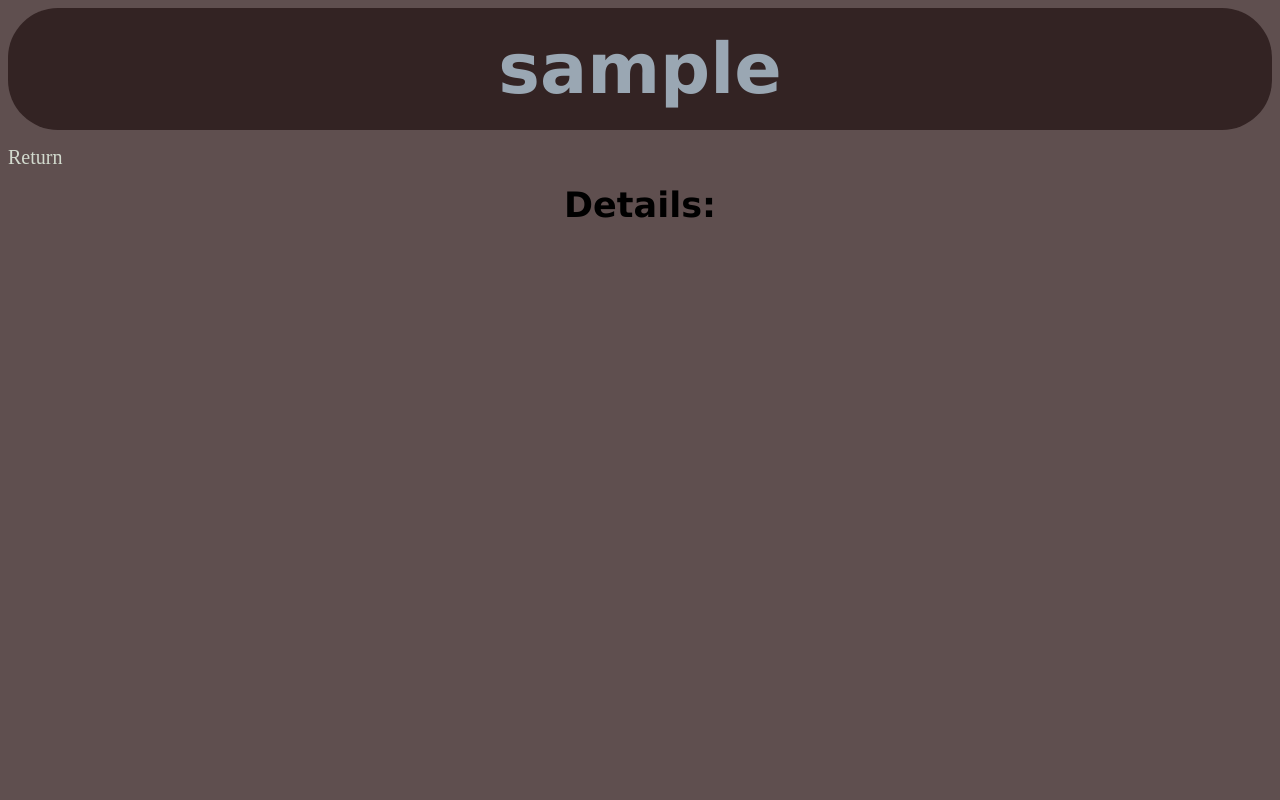
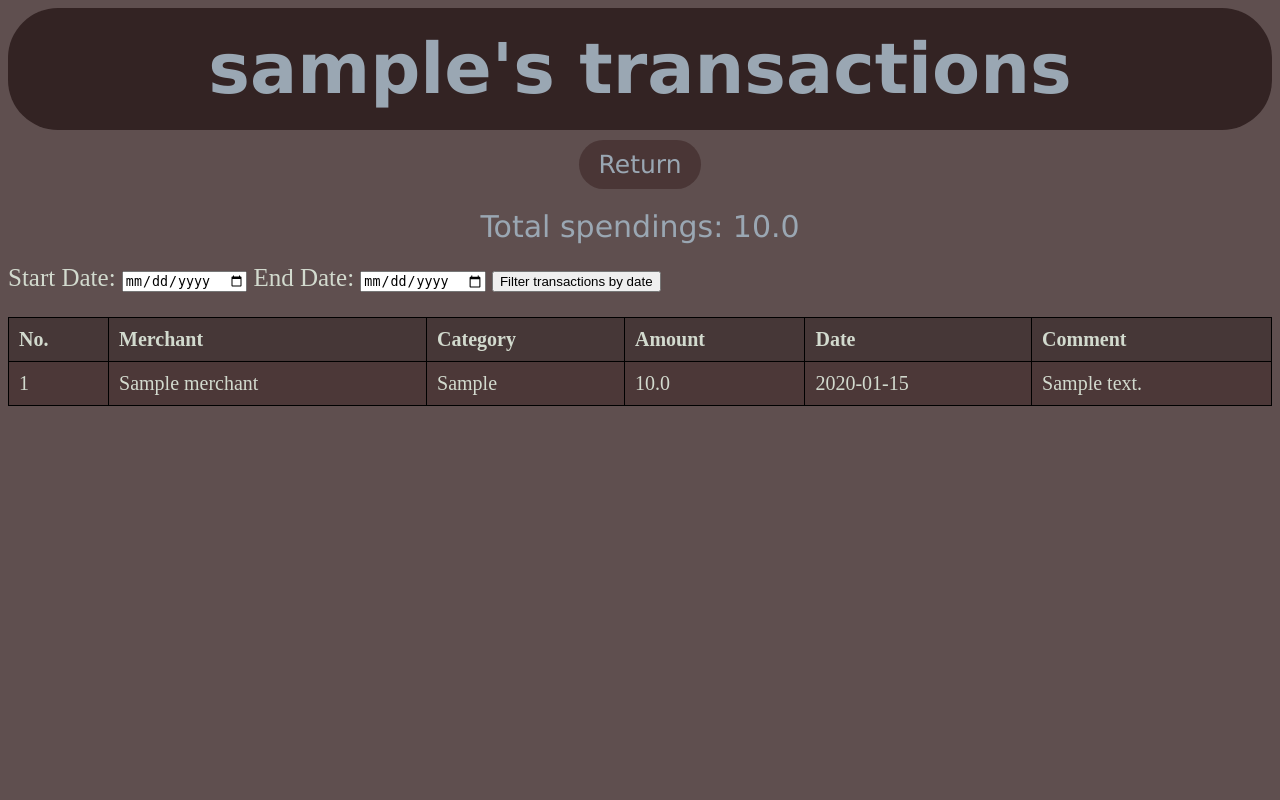
Before and after one commit to Chlebab/Spending_tracker, a Flask app: page /users/1 in a window 1280 px wide. Run offline with Flask 3, Linux system fonts and the light colour scheme; tables that the repository leaves empty hold one stand-in row (values such as "Sample post").

Commit message:
last feature, fixing styling

```diff
--- a/controllers/transaction_controller.py
+++ b/controllers/transaction_controller.py
@@ -96,7 +96,7 @@ def sort_transactions(column):
     transactions = get_transactions()
     transactions_sum = sum(transaction.amount for transaction in transactions)
 
-    if column == 'user':
+    if column == 'username':
         transactions = sorted(transactions, key=lambda t: t.user.username)
     if column == 'merchant':
         transactions = sorted(transactions, key=lambda t: t.merchant.name)
--- a/controllers/user_controller.py
+++ b/controllers/user_controller.py
@@ -7,18 +7,50 @@ from models.user import User
 from models.budget import Budget
 from models.vault import Vault
 from app import db
+from datetime import datetime
 
 users_blueprint = Blueprint("users", __name__)
 
 @users_blueprint.route("/users")
 def users():
     users = User.query.all()
-    return render_template("users/index.jinja", users = users)
+
+    for user in users:
+        transactions = Transaction.query.filter_by(user_id=user.id).all()
+        transactions_sum = sum(transaction.amount for transaction in transactions)
+
+    return render_template("users/index.jinja", users = users, transactions_sum=transactions_sum)
 
 @users_blueprint.route("/users/<id>")
 def show(id):
     user = User.query.get(id)
     return render_template("users/show_user.jinja", user=user)
+
+@users_blueprint.route("/users/<int:id>", methods=["GET"])
+def user_transactions(id):
+    start_date_str = request.args.get("start_date")
+    end_date_str = request.args.get("end_date")
+
+    if start_date_str:
+        start_date = datetime.strptime(start_date_str, "%Y-%m-%d").date()
+    else:
+        start_date = None
+
+    if end_date_str:
+        end_date = datetime.strptime(end_date_str, "%Y-%m-%d").date()
+    else:
+        end_date = None
+
+    user = User.query.get(id)
+    user_transactions = Transaction.query.filter_by(user_id=id).all()
+    if start_date and end_date:
+        filtered_transactions = [transactions for transactions in user_transactions if start_date <= transactions.date <= end_date]
+        transactions_sum = sum(transaction.amount for transaction in filtered_transactions)
+    else:
+        filtered_transactions = user_transactions
+        transactions_sum = sum(transaction.amount for transaction in user_transactions)
+
+    return render_template("users/show_user.jinja", user=user, transactions=filtered_transactions, transactions_sum=transactions_sum)
 
 @users_blueprint.route("/users/new", methods=["GET"])
 def new_user_form():
--- a/static/style.css
+++ b/static/style.css
@@ -23,7 +23,7 @@ h3 {
     font-family: verdana, Arial;
     font-size: 70px;
     padding: 20px;
-    background-color: rgb(51, 35, 35);
+    background-color: rgba(51, 35, 35, 0.725);
     color: rgb(154, 167, 179);
     border-radius: 50px;
     margin-bottom: 10px;
@@ -33,9 +33,43 @@ h3 {
     align-items: column;
 }
 
+.TotalSpendings {
+    font-family: verdana, Arial;
+    font-size: 30px;
+    text-align: center;
+    margin-bottom: 20px;
+    color: rgb(154, 167, 179);
+}
+
+.AlmostBudget {
+    font-family: verdana, Arial;
+    font-size: 30px;
+    text-align: center;
+    margin-bottom: 20px;
+    color: rgb(176, 112, 42);
+}
+
+.OverBudget {
+    font-family: verdana, Arial;
+    font-size: 40px;
+    text-align: center;
+    margin-bottom: 20px;
+    color: rgb(227, 59, 59);
+}
+
+.Budget {
+    font-family: verdana, Arial;
+    font-size: 30px;
+    text-align: center;
+    margin-bottom: 20px;
+    color: rgb(154, 167, 179);
+}
+
+
+
 main>nav>ul {
     font-family: verdana, Arial;
-    font-size: 35px;
+    font-size: 20px;
     display: flex;
     justify-content: space-evenly;
     list-style: none;
@@ -44,12 +78,15 @@ main>nav>ul {
 }
 body {
     background-color: rgb(95, 79, 79);
+    color:rgb(210, 218, 206);
+    text-decoration: none;
+    font-size: 25px;
 
 }
 a {
     color:rgb(210, 218, 206);
     text-decoration: none;
-    font-size: 20px;
+    font-size: 25px;
 }
 
 a:hover {
@@ -59,7 +96,7 @@ a:hover {
 
 main>nav>ul>li>a {
     color: rgb(154, 167, 179);
-    background-color: rgb(118, 82, 82);
+    background-color: rgb(74, 54, 54);
     text-decoration: none;
     padding: 10px 20px;
     border-radius: 50px;
@@ -71,6 +108,8 @@ table {
     width: 100%;
     border-collapse: collapse;
     background-color: rgb(76, 56, 56);
+    font-size: 20px;
+
 }
 
 th, td {
--- a/templates/transactions/show_transaction.jinja
+++ b/templates/transactions/show_transaction.jinja
@@ -8,8 +8,8 @@
 <p>Merchant: {{ transaction.merchant.name }}</p>
 <p>Tag: {{ transaction.tag.category }}</p>
 <p>Amount: {{ transaction.amount }}</p>
-<p>Amount: {{ transaction.date }}</p>
-<p>Amount: {{ transaction.comment }}</p>
+<p>Date: {{ transaction.date }}</p>
+<p>Comment: {{ transaction.comment }}</p>
 
 <p>
     <a href="/transactions">Return</a>
--- a/templates/users/index.jinja
+++ b/templates/users/index.jinja
@@ -25,6 +25,7 @@
         <tr>
             <th>Users: </th>
             <th>Funds: </th>
+            <th>Spendings: </th>
             <th>Delete: </th>
             <th>Edit: </th>
         </tr>
@@ -34,6 +35,7 @@
         <tr>
             <td><a href="/users/{{ user.id }}">{{ user.username }}</a></td>
             <td>{{ user.funds }}</td>
+            <td>{{ user.transactions_sum }}</td>
             <td>
                 <form action="/users/delete" method="POST">
                     <input type="hidden" name="user_id" value="{{ user.id }}">
--- a/templates/users/show_user.jinja
+++ b/templates/users/show_user.jinja
@@ -3,8 +3,51 @@
     rel="stylesheet"
     href="{{ url_for('static', filename='style.css') }}"/>
 {% endblock %}
-<h1> {{user.username}} </h1>
-<p>
-    <a href="/users">Return</a>
-</p>
-<h3>Details:</h3>
+<h1>{{user.username}}'s transactions</h1>
+<body>
+<main>
+    <nav>
+        <ul>
+            <li>
+                <a href="/users">Return</a>
+            </li>
+        </ul>
+    </nav>
+</main>
+</body>
+<p class="TotalSpendings">Total spendings: {{ transactions_sum }}</p>
+
+<form action="/users/{{ user.id }}" method="GET">
+    <label for="start_date">Start Date:</label>
+    <input type="date" name="start_date" id="start_date">
+    <label for="end_date">End Date:</label>
+    <input type="date" name="end_date" id="end_date">
+    <input type="submit" value="Filter transactions by date">
+</form>
+
+
+
+<table>
+    <thead>
+        <tr>
+            <th>No.</th>
+            <th>Merchant</th>
+            <th>Category</th>
+            <th>Amount</th>
+            <th>Date</th>
+            <th>Comment</th>
+        </tr>
+    </thead>
+    <tbody>
+        {% for transaction in transactions %}
+        <tr>
+            <td>{{ loop.index }}</td>
+            <td>{{ transaction.merchant.name }}</td>
+            <td>{{ transaction.tag.category }}</td>
+            <td>{{ transaction.amount }}</td>
+            <td>{{ transaction.date }}</td>
+            <td>{{ transaction.comment }}</td>
+        </tr>
+        {% endfor %}
+    </tbody>
+</table>
```
Also changed, not shown: templates/transactions/index.jinja (+4 -4 lines).
